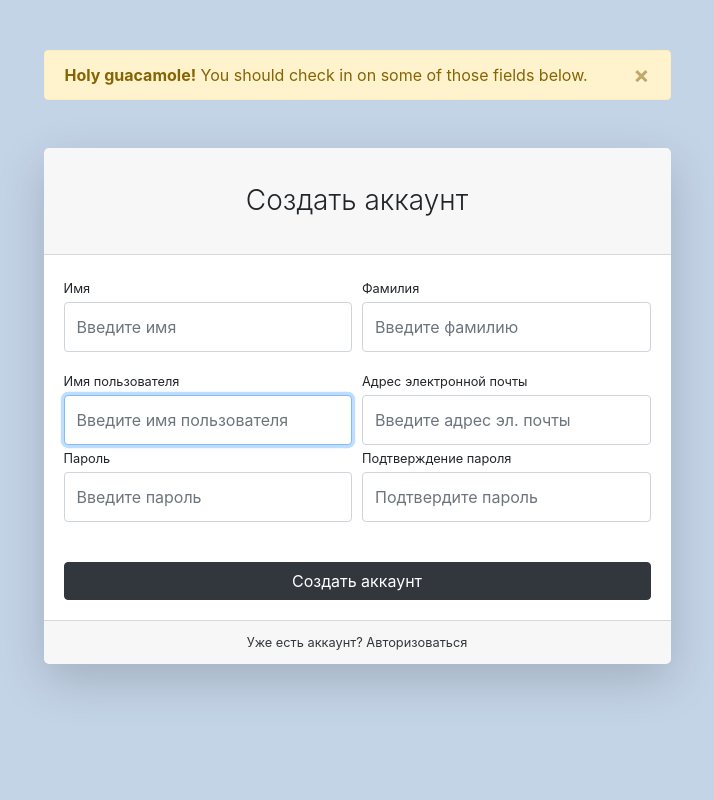
After one commit to apkonnov/geekshop1, a Django app: page /users/registration/ in a window 1280 px wide. The commit adds this page. Shown: the whole page, without its empty margins (283-997 px from the left). Run offline with Django 4.2, Linux system fonts and the light colour scheme; some libraries are stand-ins or nearby versions.

Commit message:
lesson4 1-4

```diff
--- a/geekshop/urls.py
+++ b/geekshop/urls.py
@@ -24,6 +24,7 @@ urlpatterns = [
     path('admin/', admin.site.urls),
     path('', index, name='index'),
     path('products/', include('products.urls', namespace='products')),
+    path('users/', include('users.urls', namespace='users')),
 ]
 
 if settings.DEBUG:
--- /dev/null
+++ b/users/forms.py
@@ -0,0 +1,34 @@
+from django import forms
+from django.contrib.auth.forms import AuthenticationForm, UserCreationForm
+
+from users.models import User
+
+
+class UserLoginForm(AuthenticationForm):
+    username = forms.CharField(widget=forms.TextInput(attrs={
+        'class': 'form-control py-4', 'placeholder': 'Введите имя пользователя'}))
+    password = forms.CharField(widget=forms.PasswordInput(attrs={
+        'class': 'form-control py-4', 'placeholder': 'Введите пароль'}))
+
+    class Meta:
+        model = User
+        fields = ('username', 'password')
+
+
+class UserRegistrationForm(UserCreationForm):
+    username = forms.CharField(widget=forms.TextInput(attrs={
+        'class': 'form-control py-4', 'placeholder': 'Введите имя пользователя'}))
+    email = forms.CharField(widget=forms.EmailInput(attrs={
+        'class': 'form-control py-4', 'placeholder': 'Введите адрес эл. почты'}))
+    first_name = forms.CharField(widget=forms.TextInput(attrs={
+        'class': 'form-control py-4', 'placeholder': 'Введите имя'}))
+    last_name = forms.CharField(widget=forms.TextInput(attrs={
+        'class': 'form-control py-4', 'placeholder': 'Введите фамилию'}))
+    password1 = forms.CharField(widget=forms.PasswordInput(attrs={
+        'class': 'form-control py-4', 'placeholder': 'Введите пароль'}))
+    password2 = forms.CharField(widget=forms.PasswordInput(attrs={
+        'class': 'form-control py-4', 'placeholder': 'Подтвердите пароль'}))
+
+    class Meta:
+        model = User
+        fields = ('first_name', 'last_name', 'username', 'email', 'password1', 'password2')
--- a/users/templates/users/base.html
+++ b/users/templates/users/base.html
@@ -1,10 +1,28 @@
+{% load static %}
+
 <!DOCTYPE html>
 <html lang="en">
 <head>
-    <meta charset="UTF-8">
-    <title>Title</title>
+    <meta charset="utf-8"/>
+    <meta http-equiv="X-UA-Compatible" content="IE=edge"/>
+    <meta name="viewport" content="width=device-width, initial-scale=1, shrink-to-fit=no"/>
+    <meta name="description" content=""/>
+    <meta name="author" content=""/>
+    <title>{{ title }}</title>
+    <link href="{% static '/css/auth-admin.css' %}" rel="stylesheet"/>
+    <script src="https://cdnjs.cloudflare.com/ajax/libs/font-awesome/5.15.1/js/all.min.js"
+            crossorigin="anonymous"></script>
 </head>
-<body>
-
+<body class="bg-primary">
+<div id="layoutAuthentication">
+    <div id="layoutAuthentication_content">
+        {% block content %}
+        {% endblock %}
+    </div>
+</div>
+<script src="https://code.jquery.com/jquery-3.5.1.slim.min.js" crossorigin="anonymous"></script>
+<script src="https://cdn.jsdelivr.net/npm/bootstrap@4.5.3/dist/js/bootstrap.bundle.min.js"
+        crossorigin="anonymous"></script>
+<script src="{% static '/js/auth-admin.js' %}"></script>
 </body>
 </html>
--- /dev/null
+++ b/users/templates/users/registration.html
@@ -0,0 +1,84 @@
+{% extends 'users/base.html' %}
+{% block content %}
+    <main>
+        <div class="container">
+            <div class="row justify-content-center">
+                <div class="col-lg-7">
+                    <div class="alert alert-warning alert-dismissible fade show" role="alert"
+                         style="margin-top: 50px;">
+                        <strong>Holy guacamole!</strong> You should check in on some of those fields below.
+                        <button type="button" class="close" data-dismiss="alert" aria-label="Close">
+                            <span aria-hidden="true">&times;</span>
+                        </button>
+                    </div>
+                    <div class="card shadow-lg border-0 rounded-lg mt-5">
+                        <div class="card-header"><h3 class="text-center font-weight-light my-4">Создать аккаунт</h3>
+                        </div>
+                        <div class="card-body">
+                            <form method="post" action="{% url 'users:registration' %}">
+                                {% csrf_token %}
+                                <div class="form-row">
+                                    <div class="col-md-6">
+                                        <div class="form-group">
+                                            <label class="small mb-1" for="{{ form.first_name.id_for_label }}">
+                                                Имя
+                                            </label>
+                                            {{ form.first_name }}
+                                        </div>
+                                    </div>
+                                    <div class="col-md-6">
+                                        <div class="form-group">
+                                            <label class="small mb-1" for="{{ form.last_name.id_for_label }}">
+                                                Фамилия
+                                            </label>
+                                            {{ form.last_name }}
+                                        </div>
+                                    </div>
+                                </div>
+                                <div class="form-row">
+                                    <div class="col-md-6">
+                                        <label class="small mb-1" for="{{ form.username.id_for_label }}">
+                                            Имя пользователя
+                                        </label>
+                                        {{ form.username }}
+                                    </div>
+                                    <div class="col-md-6">
+                                        <label class="small mb-1" for="{{ form.email.id_for_label }}">
+                                            Адрес электронной почты
+                                        </label>
+                                        {{ form.email }}
+                                    </div>
+                                </div>
+                                <div class="form-row">
+                                    <div class="col-md-6">
+                                        <div class="form-group">
+                                            <label class="small mb-1" for="{{ form.password1.id_for_label }}">
+                                                Пароль
+                                            </label>
+                                            {{ form.password1 }}
+                                        </div>
+                                    </div>
+                                    <div class="col-md-6">
+                                        <div class="form-group">
+                                            <label class="small mb-1" for="{{ form.password2.id_for_label }}">
+                                                Подтверждение пароля</label>
+                                            {{ form.password2 }}
+                                        </div>
+                                    </div>
+                                </div>
+                                <div class="form-group mt-4 mb-0">
+                                    <input class="btn btn-primary btn-block" type="submit" value="Создать аккаунт">
+                                </div>
+                            </form>
+                        </div>
+                        <div class="card-footer text-center">
+                            <div class="small">
+                                <a href="{% url 'users:login' %}">Уже есть аккаунт? Авторизоваться</a>
+                            </div>
+                        </div>
+                    </div>
+                </div>
+            </div>
+        </div>
+    </main>
+{% endblock %}
--- /dev/null
+++ b/users/urls.py
@@ -0,0 +1,11 @@
+from django.urls import path
+
+from users.views import login, registration, logout
+
+app_name = 'users'
+
+urlpatterns = [
+    path('login/', login, name='login'),
+    path('registration/', registration, name='registration'),
+    path('logout/', logout, name='logout'),
+]
--- a/users/views.py
+++ b/users/views.py
@@ -1,3 +1,38 @@
-from django.shortcuts import render
+from django.shortcuts import render, HttpResponseRedirect
+from django.contrib import auth
+from django.urls import reverse
 
-# Create your views here.
+from users.forms import UserLoginForm, UserRegistrationForm
+
+
+def login(request):
+    if request.method == 'POST':
+        form = UserLoginForm(data=request.POST)
+        if form.is_valid():
+            username = request.POST['username']
+            password = request.POST['password']
+            user = auth.authenticate(username=username, password=password)
+            if user and user.is_active:
+                auth.login(request, user)
+                return HttpResponseRedirect(reverse('index'))
+    else:
+        form = UserLoginForm()
+    context = {'title': 'GeekShop - Авторизация', 'form': form}
+    return render(request, 'users/login.html', context)
+
+
+def registration(request):
+    if request.method == 'POST':
+        form = UserRegistrationForm(data=request.POST)
+        if form.is_valid():
+            form.save()
+            return HttpResponseRedirect(reverse('users:login'))
+    else:
+        form = UserRegistrationForm()
+    context = {'title': 'GeekShop - Регистрация', 'form': form}
+    return render(request, 'users/registration.html', context)
+
+
+def logout(request):
+    auth.logout(request)
+    return HttpResponseRedirect(reverse('index'))
```
Also changed, not shown: products/templates/products/base.html (+7 -4 lines), users/templates/users/login.html (added, +60 -0 lines).
